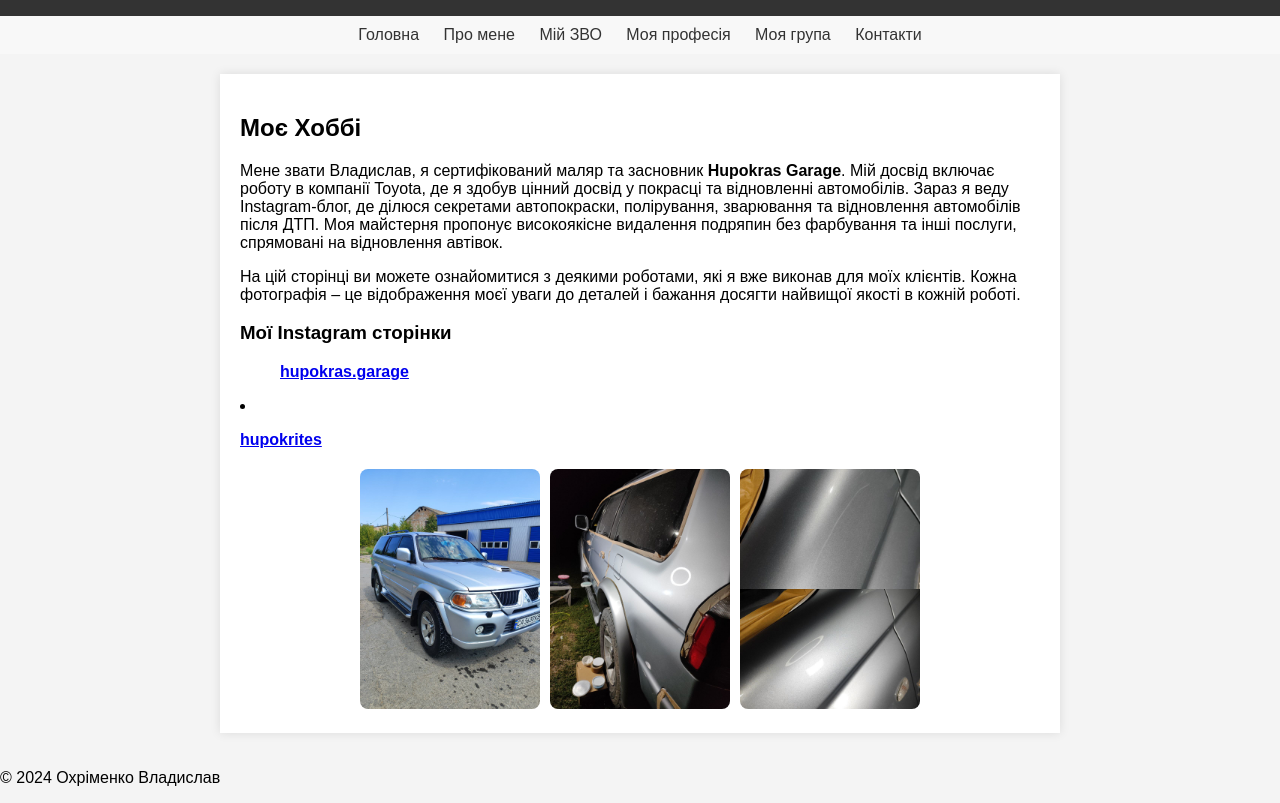
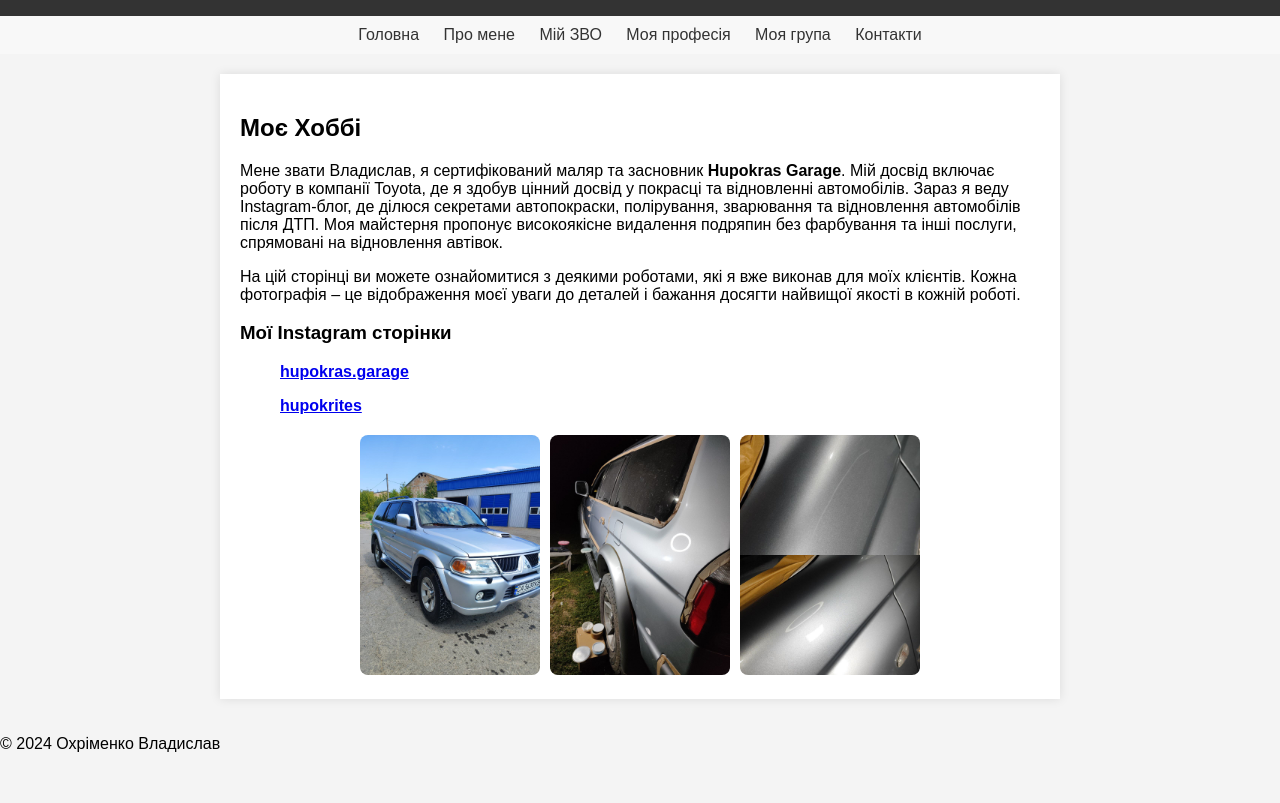
Before and after one commit to VlasLin/workbuilder, a plain HTML site: page hoby.html in a window 1280 px wide. Shown: the part 94-897 px from the top of the page. After the commit the page ends 863 px from the top, so only its background shows below. Drawn offline with Linux system fonts and the light colour scheme.

Commit message:
initial commit

```diff
--- a/hoby.html
+++ b/hoby.html
@@ -100,13 +100,13 @@
         <div class="instagram-links">
             <h3>Мої Instagram сторінки</h3>
            <ul><p><strong> <a href="https://www.instagram.com/hupokras.garage" target="_blank">hupokras.garage</a></p></strong></ul>
-           <li>
+           <ul>
             <strong>
             <p>
                 <a href="https://www.instagram.com/hupokrites" target="_blank">hupokrites</a>
             </p>
         </strong>
-    </li>
+    </ul>
         </div>
 
         <div class="gallery-container">
```
Also changed, not shown: index.html (+1 -1 lines).
